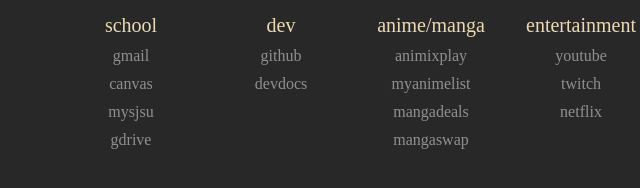
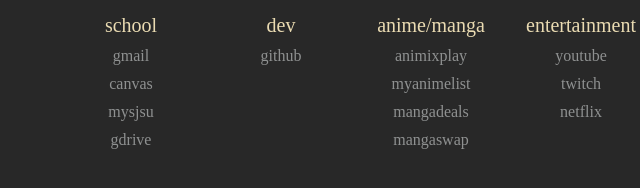
Before and after one commit to Xainax/Xainax.github.io, a plain HTML site: page index.html in a window 1280 px wide. Shown: the part 1158-1346 px from the top of the page, 564-1204 px from the left. Drawn offline with Linux system fonts and the light colour scheme.

Commit message:
Update index.html

```diff
--- a/index.html
+++ b/index.html
@@ -35,7 +35,6 @@
                     <div class="links">
                         <li class="title">dev</li>
                         <li><a href="https://github.com/">github</a></li>
-                        <li><a href="https://devdocs.io/">devdocs</a></li>
                     </div>
                 </div>
 
```
